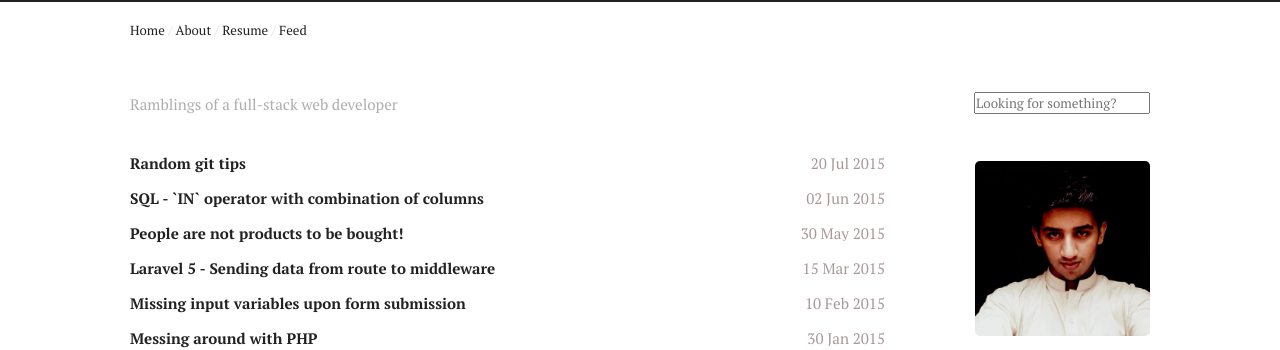
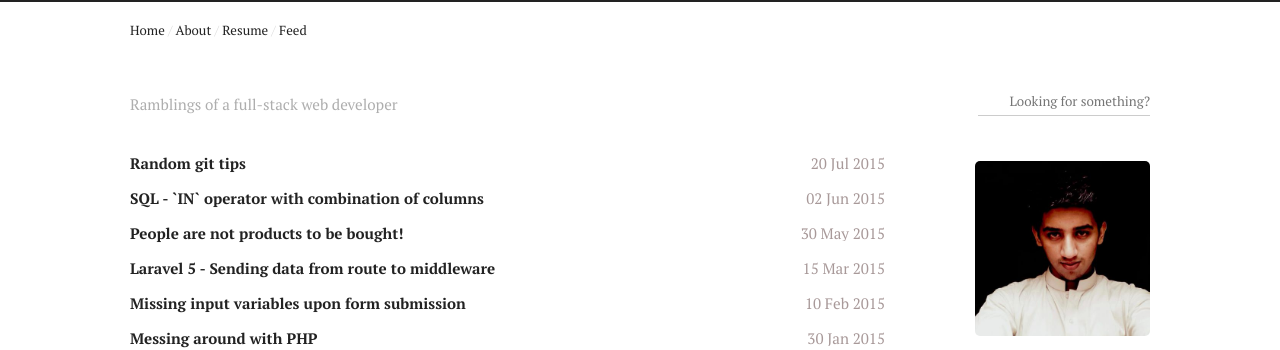
Before and after one commit to kamranahmedse/kamranahmedse.github.io, a Jekyll site: the page built from index.html, in a window 1280 px wide. Shown: the top 350 px of the page. Built offline with Jekyll 4.4.1, drawn with Linux system fonts in a browser that asks for light colours; the list of posts is cut into pages by our own code.

Commit message:
Added back the input field's removed class

```diff
--- a/_layouts/default.html
+++ b/_layouts/default.html
@@ -17,7 +17,7 @@
             <span class="muted left">{{ site.tagline }}</span>
             <span class="right">
                 <form id="search-form" method="get" action="http://google.com/search" method="get">
-                    <input type="text" id="search-box" placeholder="Looking for something?" name="temp_q">
+                    <input type="text" class="search-box" id="search-box" placeholder="Looking for something?" name="temp_q">
                     <input type="hidden" id="search-hbox" placeholder="Looking for something?" name="as_q">
                 </form>
             </span>
```
